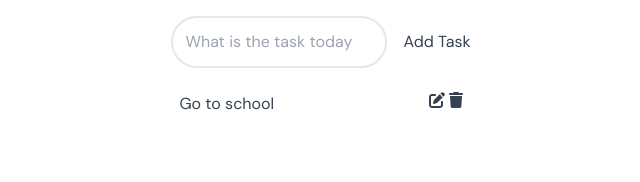
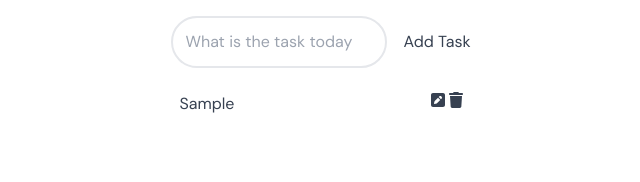
Before and after one commit to SravanKumarPolu/to-do-list, a React (Vite) app: page / in a window 1280 px wide. Both pictures are taken after typing "Sample" into the empty fields and a click on the button "Add Task". Shown: the top 182 px of the page, without its empty margins (327-967 px from the left). Built offline with nearby package versions, Linux system fonts and the light colour scheme.

Commit message:
delete function activated

```diff
--- a/src/components/Todo.tsx
+++ b/src/components/Todo.tsx
@@ -1,19 +1,27 @@
-import React from "react";
 import { FontAwesomeIcon } from "@fortawesome/react-fontawesome";
-import { faPenToSquare } from "@fortawesome/free-solid-svg-icons";
-import { faTrash } from "@fortawesome/free-solid-svg-icons/faTrash";
-type Props = {};
+import { faPenSquare, faTrash } from "@fortawesome/free-solid-svg-icons";
 
-const todo = (props: Props) => {
+type Props = {
+  task: {
+    id: string;
+    task: string;
+    completed: boolean;
+    isEditing: boolean;
+  };
+  toggleComplete: (id: string) => void;
+  deleteTodo: (id: string) => void;
+};
+
+const Todo: React.FC<Props> = ({ task, toggleComplete, deleteTodo }) => {
   return (
     <div className="flex flex-row ml-4 p-2 justify-between">
-      <p>Go to school</p>
+      <p onClick={() => toggleComplete(task.id)}>{task.task}</p>
       <div className="flex flex-row gap-1">
-        <FontAwesomeIcon icon={faPenToSquare} />
-        <FontAwesomeIcon icon={faTrash} />
+        <FontAwesomeIcon icon={faPenSquare} />
+        <FontAwesomeIcon icon={faTrash} onClick={() => deleteTodo(task.id)} />
       </div>
     </div>
   );
 };
 
-export default todo;
+export default Todo;
--- a/src/components/TodoWrapper.tsx
+++ b/src/components/TodoWrapper.tsx
@@ -19,13 +19,31 @@
       ...todos,
       { id: uuidv4(), task: todo, completed: false, isEditing: false },
     ]);
-    console.log(todos);
+  };
+
+  const toggleComplete = (id: string) => {
+    setTodos(
+      todos.map((todo) =>
+        todo.id === id ? { ...todo, completed: !todo.completed } : todo
+      )
+    );
+  };
+
+  const deleteTodo = (id: string) => {
+    setTodos(todos.filter((todo) => todo.id !== id));
   };
 
   return (
     <div>
       <TodoForm addTodo={addTodo} />
-      <Todo />
+      {todos.map((todo, index) => (
+        <Todo
+          key={index}
+          task={todo}
+          toggleComplete={() => toggleComplete(todo.id)}
+          deleteTodo={() => deleteTodo(todo.id)}
+        />
+      ))}
     </div>
   );
 };
```
